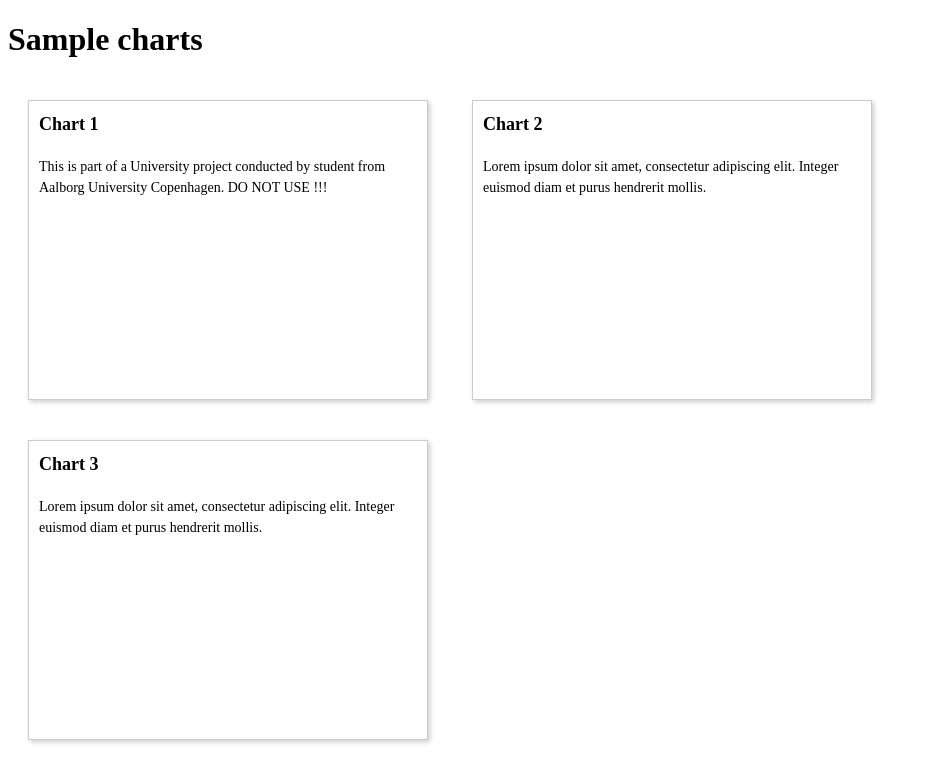
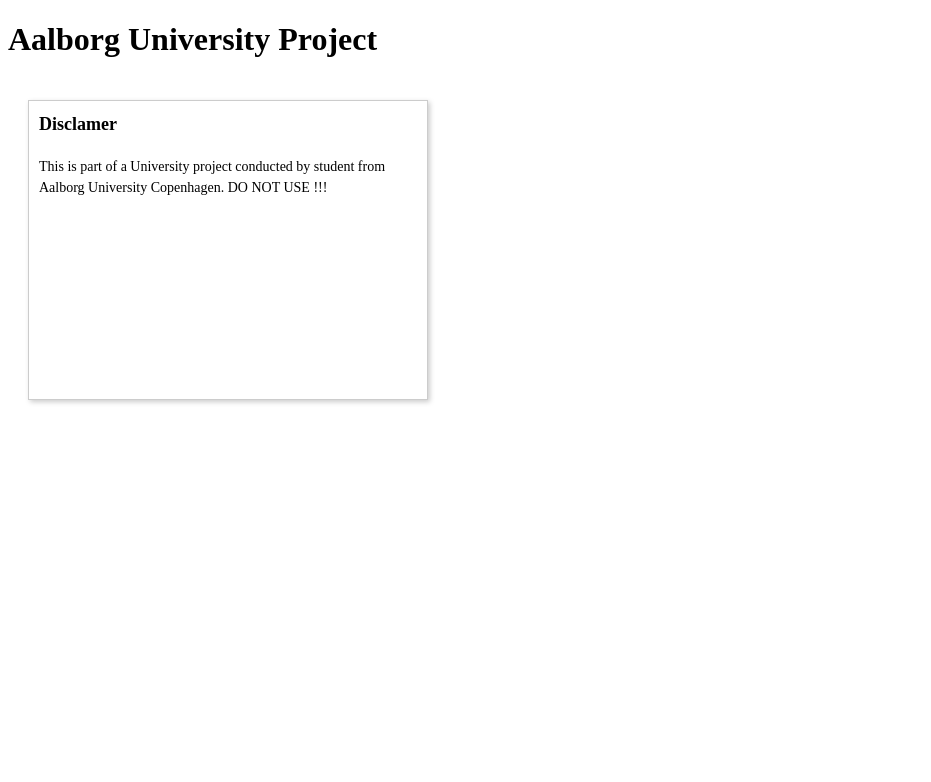
Before and after one commit to belathekun/helm_aau_dep, a plain HTML site: page index.html in a window 1280 px wide. Shown: the whole page, without its empty margins (0-931 px from the left). Drawn offline with Linux system fonts and the light colour scheme.

Commit message:
Change in index.html

```diff
--- a/index.html
+++ b/index.html
@@ -29,20 +29,10 @@
  </style>
 </head>
 <body>
- <h1>Sample charts</h1>
+ <h1>Aalborg University Project</h1>
  <div class="chart">
-  <h3>Chart 1</h3>
+  <h3>Disclamer</h3>
   <p>This is part of a University project conducted by student from Aalborg University Copenhagen. DO NOT USE !!!</p>
-  <!-- add your chart code here -->
- </div>
- <div class="chart">
-  <h3>Chart 2</h3>
-  <p>Lorem ipsum dolor sit amet, consectetur adipiscing elit. Integer euismod diam et purus hendrerit mollis.</p>
-  <!-- add your chart code here -->
- </div>
- <div class="chart">
-  <h3>Chart 3</h3>
-  <p>Lorem ipsum dolor sit amet, consectetur adipiscing elit. Integer euismod diam et purus hendrerit mollis.</p>
   <!-- add your chart code here -->
  </div>
 </body>
```
